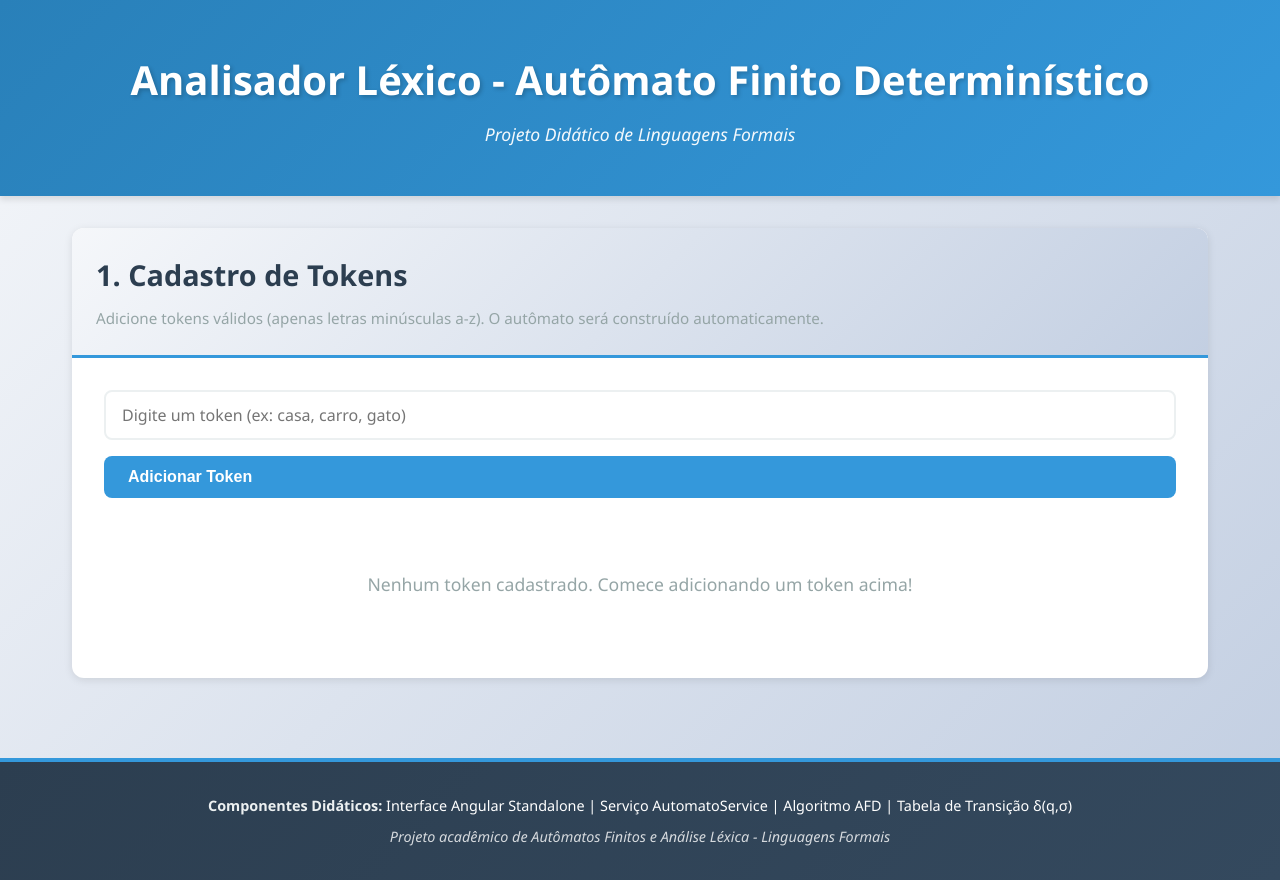
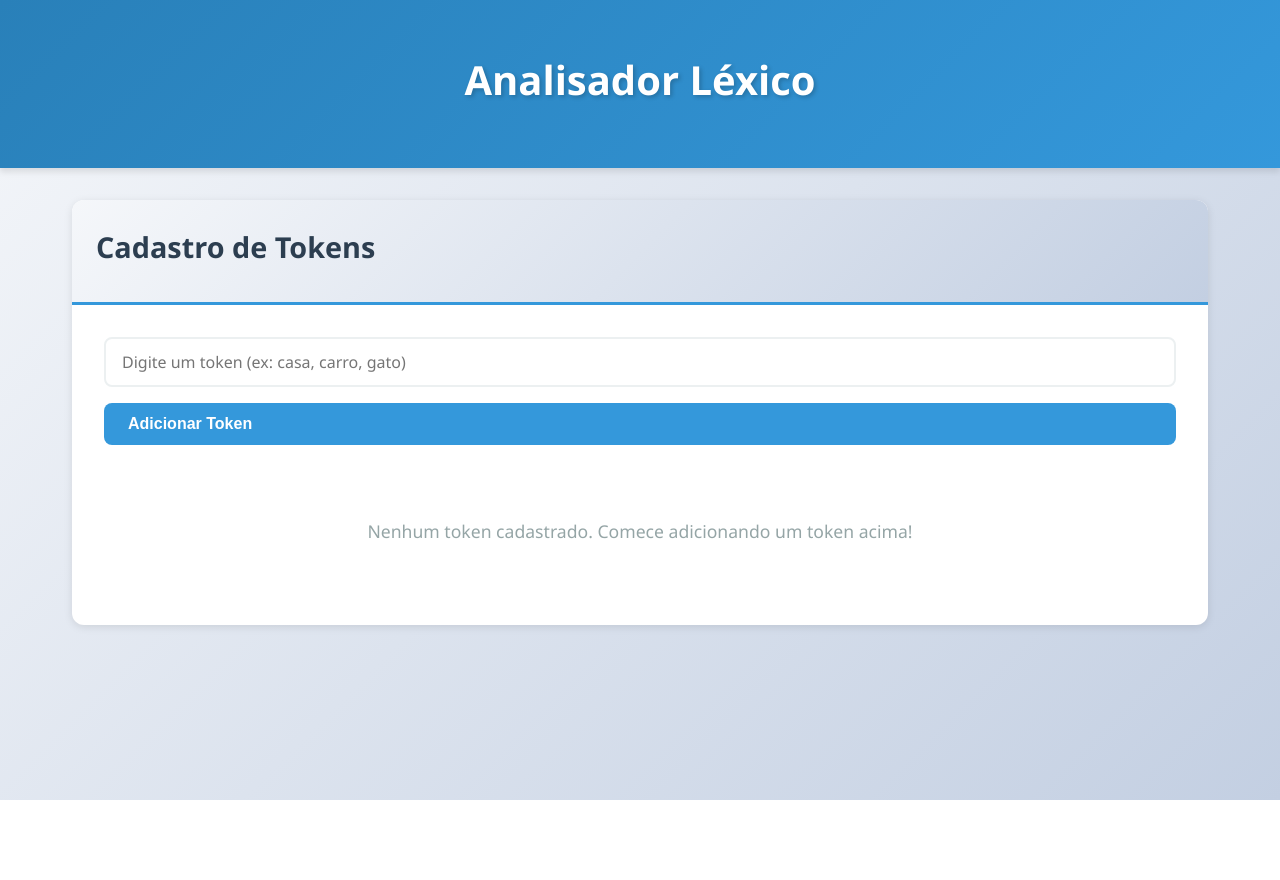
Before and after one commit to RenanPoersch/afd, an Angular app: page / in a window 1280 px wide. After the commit the page ends 800 px from the top, so only its background shows below. Built offline with nearby package versions, Linux system fonts and the light colour scheme.

Commit message:
adiciona estados

```diff
--- a/src/app/app.html
+++ b/src/app/app.html
@@ -2,8 +2,7 @@
   <!-- CABEÇALHO -->
   <header class="app-header">
     <div class="header-content">
-      <h1>Analisador Léxico - Autômato Finito Determinístico</h1>
-      <p class="subtitle">Projeto Didático de Linguagens Formais</p>
+      <h1>Analisador Léxico</h1>
     </div>
   </header>
 
@@ -11,10 +10,7 @@
     <!-- ========== SEÇÃO 1: CADASTRO DE TOKENS ========== -->
     <section class="card section-tokens">
       <div class="card-header">
-        <h2>1. Cadastro de Tokens</h2>
-        <p class="section-description">
-          Adicione tokens válidos (apenas letras minúsculas a-z). O autômato será construído automaticamente.
-        </p>
+        <h2>Cadastro de Tokens</h2>
       </div>
 
       <div class="card-body">
@@ -77,10 +73,7 @@
       <!-- SEÇÃO 2: VISUALIZAÇÃO DO AUTÔMATO -->
       <section class="card section-automato">
         <div class="card-header">
-          <h2>2. Autômato Finito Determinístico</h2>
-          <p class="section-description">
-            Estrutura automática gerada a partir dos tokens. Estados finais marcados com ✓.
-          </p>
+          <h2>Autômato Finito Determinístico</h2>
         </div>
 
         <div class="card-body">
@@ -140,10 +133,7 @@
       <!-- SEÇÃO 3: VALIDAÇÃO DE TOKENS -->
       <section class="card section-validation">
         <div class="card-header">
-          <h2>✓ 3. Validação de Token (AFD em Ação)</h2>
-          <p class="section-description">
-            Digite caracteres (a-z). Pressione Enter ou Espaço para finalizar.
-          </p>
+          <h2>Validação</h2>
         </div>
 
         <div class="card-body">
@@ -153,7 +143,7 @@
               type="text"
               [(ngModel)]="tokenToValidate"
               (keydown)="onValidationKeyPress($event)"
-              placeholder="Digite aqui... (Enter ou Espaço para finalizar)"
+              placeholder="Digite..."
               class="input-field input-validation"
               readonly
             />
@@ -205,15 +195,4 @@
       </div>
     </section>
   </main>
-
-  <!-- RODAPÉ -->
-  <footer class="app-footer">
-    <p>
-      <strong>Componentes Didáticos:</strong> Interface Angular Standalone | Serviço AutomatoService |
-      Algoritmo AFD | Tabela de Transição δ(q,σ)
-    </p>
-    <p class="footer-note">
-      Projeto acadêmico de Autômatos Finitos e Análise Léxica - Linguagens Formais
-    </p>
-  </footer>
 </div>
--- a/src/app/app.scss
+++ b/src/app/app.scss
@@ -347,15 +347,15 @@ body {
 // ========== ESTATÍSTICAS ==========
 .stats-grid {
   display: grid;
-  grid-template-columns: repeat(auto-fit, minmax(150px, 1fr));
-  gap: 1.5rem;
+  grid-template-columns: repeat(auto-fit, minmax(100px, 1fr));
+  gap: .5rem;
   margin-bottom: 2rem;
 }
 
 .stat-card {
   background: linear-gradient(135deg, $color-primary 0%, $color-info 100%);
   color: white;
-  padding: 1.5rem;
+  padding: 0.5rem;
   border-radius: 12px;
   text-align: center;
   transition: $transition-smooth;
@@ -364,7 +364,6 @@ body {
     display: block;
     font-size: 2rem;
     font-weight: 700;
-    margin-bottom: 0.5rem;
   }
 
   .stat-label {
@@ -393,8 +392,8 @@ body {
 .states-container {
   display: flex;
   flex-wrap: wrap;
-  gap: 1rem;
-  padding: 1.5rem;
+  gap: 0.75rem;
+  padding: 1rem;
   background-color: #f8f9fa;
   border-radius: 8px;
   min-height: 80px;
@@ -402,11 +401,11 @@ body {
 }
 
 .state-node {
-  width: 60px;
-  height: 60px;
+  width: 46px;
+  height: 46px;
   border-radius: 50%;
   background-color: $color-light;
-  border: 3px solid color-mix(in srgb, $color-gray 70%, white);
+  border: 2px solid color-mix(in srgb, $color-gray 70%, white);
   display: flex;
   flex-direction: column;
   align-items: center;
@@ -422,22 +421,22 @@ body {
   }
 
   .state-label {
-    font-size: 0.9rem;
+    font-size: 0.75rem;
   }
 
   .state-icon {
     position: absolute;
-    top: -8px;
-    right: -8px;
+    top: -6px;
+    right: -6px;
     background-color: $color-success;
     color: white;
-    width: 24px;
-    height: 24px;
+    width: 18px;
+    height: 18px;
     border-radius: 50%;
     display: flex;
     align-items: center;
     justify-content: center;
-    font-size: 0.8rem;
+    font-size: 0.65rem;
     font-weight: 700;
   }
 }
```
